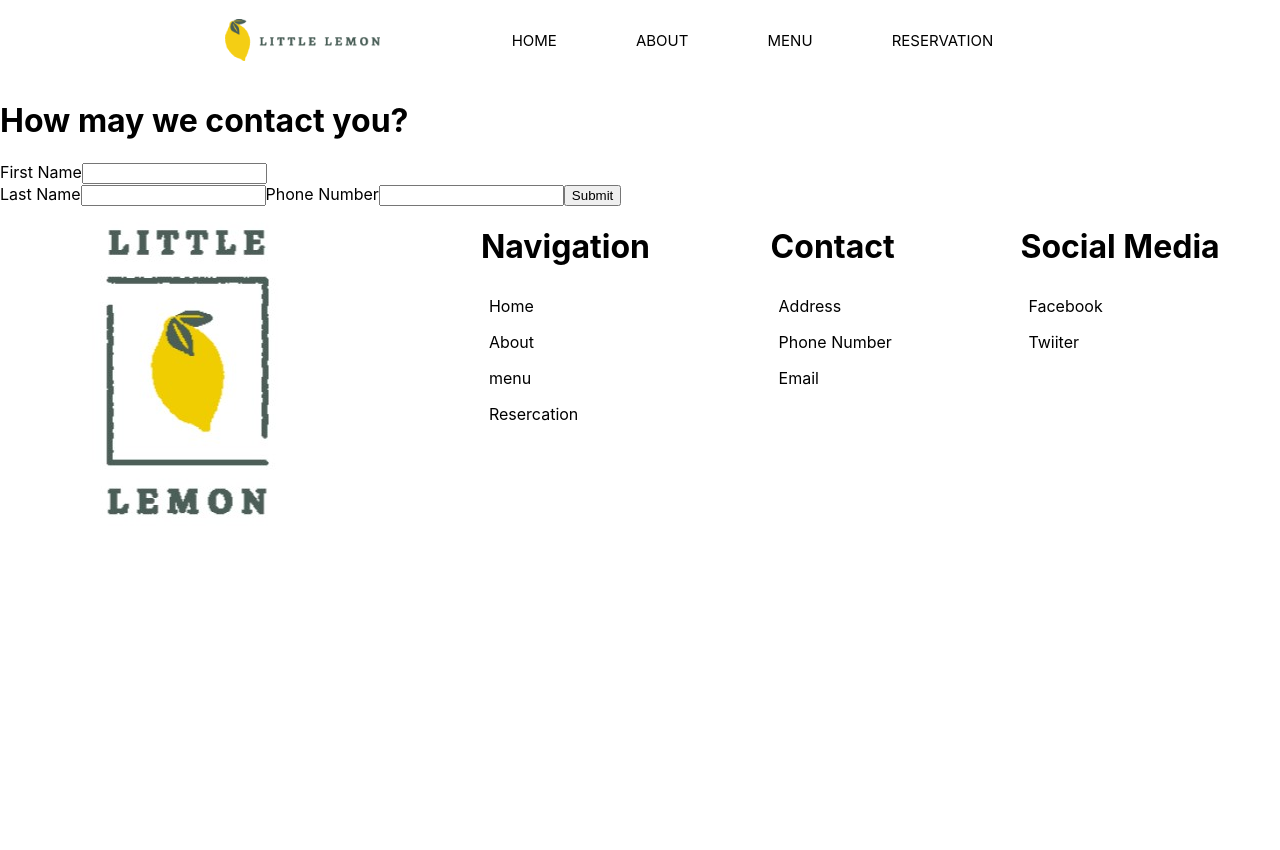
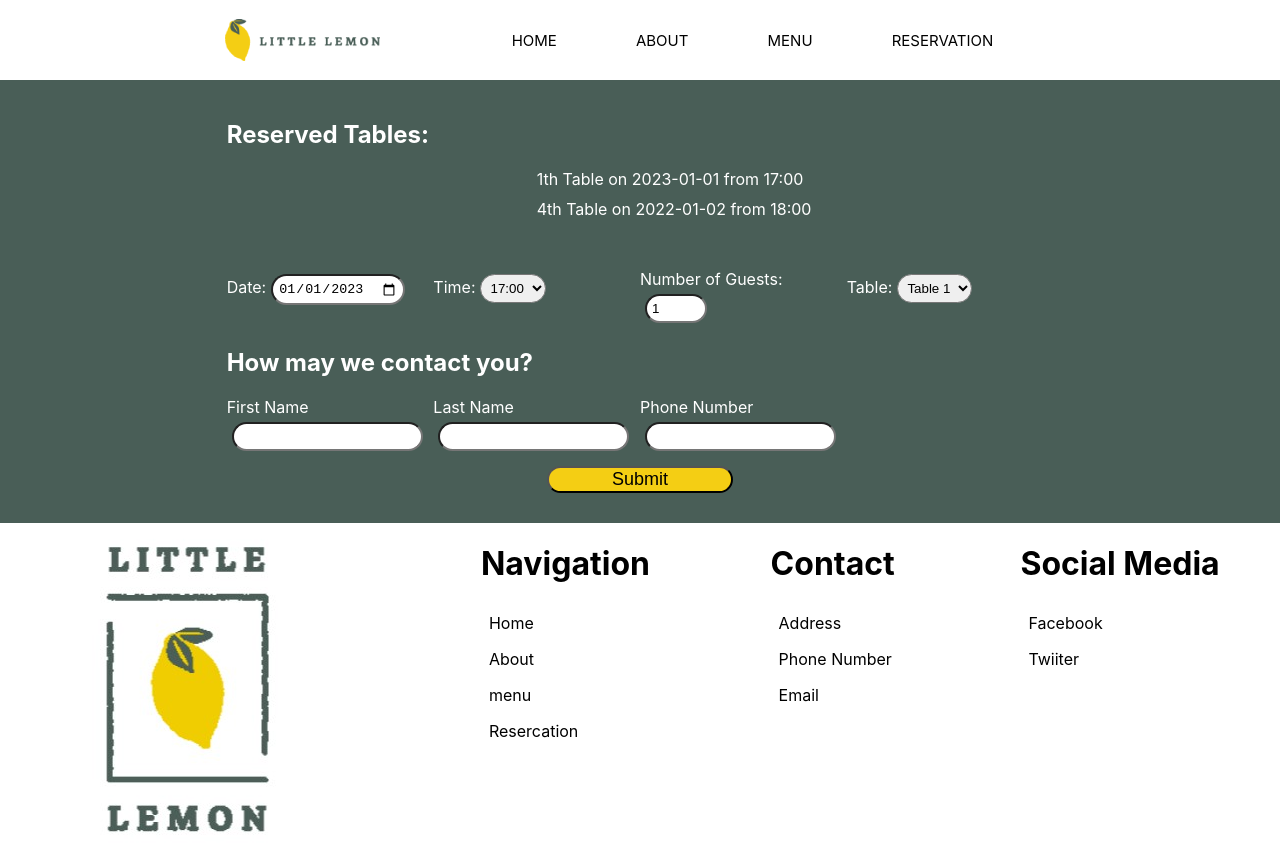
Before and after one commit to HermaeusMorea/little-lemon, a React (Create React App) app: page /BookingPage in a window 1280 px wide. Before the commit the page ends 800 px from the top, so only its background shows below. Built offline with nearby package versions, Linux system fonts and the light colour scheme.

Commit message:
finish this project

```diff
--- a/src/components/BookingPage.js
+++ b/src/components/BookingPage.js
@@ -1,9 +1,14 @@
 import React from 'react';
-import ContactForm from './ContactForm';
+import ShowReservedTables from './ShowReservedTables';
+import { TablesProvider } from './TablesContext';
+import FormikForm from './ChoosingTable';
 function BookingPage(props){
     return(
     <div>
-        <ContactForm/>
+        <TablesProvider>
+      <ShowReservedTables />
+        <FormikForm/>
+        </TablesProvider>
     </div>
    )
 }
--- /dev/null
+++ b/src/components/ChoosingTable.css
@@ -0,0 +1,60 @@
+.grid {
+  display: grid;
+  grid-template-columns: repeat(12, 1fr);
+  background-color: #495E57;
+  color: white;
+  padding: 20px;
+}
+
+.grid > div {
+  padding: 10px;
+}
+
+.grid label {
+  grid-column: 1 / span 2;
+}
+
+.grid .date {
+  grid-column: 3/ span 2;
+}
+.grid .time {
+    grid-column: 5 / span 2;
+  }
+  .grid .guests {
+    grid-column: 7 / span 2;
+  }
+
+.grid .table {
+  grid-column: 9 / span 2;
+}
+
+.grid select,input{
+    border-radius: 20px;
+    padding: 5px;
+    margin: 5px;
+}
+.grid button {
+  grid-column: 6 / span 2;
+  margin: 10px;
+  background-Color: #F4CE14;
+    color: black;
+font-Size: 18px;
+    border-radius: 20px;
+}
+
+.grid .error {
+  grid-column: 3 / span 2;
+  color: red;
+  font-size: 14px;
+}
+
+.grid .FirstName {
+    grid-column: 3/ span 2;
+  }
+
+  .grid .LastName {
+    grid-column: 5/ span 2;
+  }
+  .grid .Phone {
+    grid-column: 7/ span 2;
+  }
--- /dev/null
+++ b/src/components/ChoosingTable.js
@@ -0,0 +1,132 @@
+import { useFormik } from 'formik';
+import * as Yup from 'yup';
+import { TablesContext } from './TablesContext';
+import { useContext } from 'react';
+import './ChoosingTable.css'
+const FormikForm = () => {
+  const { tables, setTables } = useContext(TablesContext);
+  const tableOptions = [
+    { value: 1, label: 'Table 1' },
+    { value: 2, label: 'Table 2' },
+    { value: 3, label: 'Table 3' },
+    { value: 4, label: 'Table 4' },
+    { value: 5, label: 'Table 5' },
+  ];
+
+  const formik = useFormik({
+    initialValues: {
+      date: '2023-01-01',
+      time: '17:00',
+      guests: 1,
+      table: 1,
+      firstName: '',
+      lastName: '',
+      phoneNumber: '',
+    },
+    validationSchema: Yup.object({
+      date: Yup.date().required('Required'),
+      time: Yup.string().required('Required'),
+      guests: Yup.number().required('Required').min(1).max(10),
+      table: Yup.string().required('Required'),
+      firstName: Yup.string().required('Required'),
+      lastName: Yup.string().required('Required'),
+      phoneNumber: Yup.string().required('Required').matches(/^\d{10}$/, 'Must be a valid phone number'),
+    }),
+    onSubmit: (values,) => {
+      const exists = tables.some(table => table.id === `${values.table}${values.date}${values.time}`);
+      if (!exists) {
+        setTables([...tables, { id: `${values.table}${values.date}${values.time}`, tablenumber: values.table, date: values.date, time: values.time }]);
+        formik.setSubmitting(false);
+        alert("Reservation Succeed");
+      }
+      else {
+        alert("Already Reserved!");
+        formik.setSubmitting(false);
+      }
+    },
+  });
+
+  return (
+    <form onSubmit={formik.handleSubmit} className='grid'>
+      <label htmlFor="date" className='date'>Date:
+        <input type="date" {...formik.getFieldProps('date')} />
+        {formik.touched.date && formik.errors.date ? (
+          <div>{formik.errors.date}</div>
+        ) : null}
+      </label>
+
+      <label htmlFor="time" className='time'>Time:
+        <select {...formik.getFieldProps('time')}>
+          <option value="17:00">17:00</option>
+          <option value="18:00">18:00</option>
+          <option value="19:00">19:00</option>
+          <option value="20:00">20:00</option>
+          <option value="21:00">21:00</option>
+          <option value="22:00">22:00</option>
+        </select>
+        {formik.touched.time && formik.errors.time ? (
+          <div>{formik.errors.time}</div>
+        ) : null}
+      </label>
+
+
+      <label htmlFor="guests" className='guests'>Number of Guests:
+        <input type="number" {...formik.getFieldProps('guests')} min="1" max="10" />
+        {formik.touched.guests && formik.errors.guests ? (
+          <div>{formik.errors.guests}</div>
+        ) : null}
+      </label>
+
+
+      <label htmlFor="table" className='table'>Table:
+        <select {...formik.getFieldProps('table')}>
+          {tableOptions.map((option) => (
+            <option key={option.value} value={option.value}>
+              {option.label}
+            </option>))}
+        </select>
+        {formik.touched.table && formik.errors.table ? (
+          <div>{formik.errors.table}</div>
+        ) : null}
+      </label>
+
+      <h2>How may we contact you?</h2>
+      <label htmlFor="firstName" className='FirstName'>First Name
+      <input
+        id="firstName"
+        name="firstName"
+        type="text"
+        onChange={formik.handleChange}
+        value={formik.values.firstName}
+      />
+      </label>
+      {formik.errors.firstName && formik.touched.firstName ? <div>{formik.errors.firstName}</div> : null}
+      <label htmlFor="lastName" className='LastName'>Last Name
+      <input
+        id="lastName"
+        name="lastName"
+        type="text"
+        onChange={formik.handleChange}
+        value={formik.values.lastName
+        }
+      />
+      </label>
+      {formik.errors.lastName && formik.touched.lastName ? <div>{formik.errors.lastName}</div> : null}
+      <label htmlFor="phoneNumber" className='Phone'>Phone Number
+      <input
+        id="phoneNumber"
+        name="phoneNumber"
+        type="text"
+        onChange={formik.handleChange}
+        value={formik.values.phoneNumber}
+      />
+      {formik.errors.phoneNumber && formik.touched.phoneNumber ? <div>{formik.errors.phoneNumber}</div> : null}
+      </label>
+      <button type="submit" disabled={formik.isSubmitting}>
+        Submit
+      </button>
+    </form>
+  );
+};
+
+export default FormikForm;
--- a/src/components/ContactForm.js
+++ /dev/null
@@ -1,62 +0,0 @@
-import { useFormik } from 'formik';
-import * as Yup from 'yup';
-import './ContactForm'
-
-function ContactForm() {
-  const formik = useFormik({
-    initialValues: {
-      firstName: '',
-      lastName: '',
-      phoneNumber: '',
-    },
-    validationSchema: Yup.object({
-      firstName: Yup.string().required('Required'),
-      lastName: Yup.string().required('Required'),
-      phoneNumber: Yup.string().required('Required').matches(/^\d{10}$/, 'Must be a valid phone number'),
-    }),
-    onSubmit: values => {
-      alert('Reservation Succeeded!');
-    },
-  });
-
-  return (
-    <div className='Contact'>
-    <form onSubmit={formik.handleSubmit}>
-      <h1>How may we contact you?</h1>
-      <label htmlFor="firstName">First Name</label>
-      <input
-        id="firstName"
-        name="firstName"
-        type="text"
-        onChange={formik.handleChange}
-        value={formik.values.firstName}
-      />
-      {formik.errors.firstName && formik.touched.firstName ? <div>{formik.errors.firstName}</div> : null}
-      <br />
-
-      <label htmlFor="lastName">Last Name</label>
-      <input
-        id="lastName"
-        name="lastName"
-        type="text"
-        onChange={formik.handleChange}
-        value={formik.values.lastName
-}
-/>
-{formik.errors.lastName && formik.touched.lastName ? <div>{formik.errors.lastName}</div> : null}
-<label htmlFor="phoneNumber">Phone Number</label>
-<input
-     id="phoneNumber"
-     name="phoneNumber"
-     type="text"
-     onChange={formik.handleChange}
-     value={formik.values.phoneNumber}
-   />
-{formik.errors.phoneNumber && formik.touched.phoneNumber ? <div>{formik.errors.phoneNumber}</div> : null}
-<button type="submit">Submit</button>
-</form>
-</div>
-);
-};
-
-export default ContactForm;
--- /dev/null
+++ b/src/components/ShowReservedTables.css
@@ -0,0 +1,26 @@
+.grid {
+  display: grid;
+  grid-template-columns: repeat(12, 1fr);
+  background-color: #495E57;
+  color: white;
+}
+
+.grid > div {
+  padding: 10px;
+}
+
+.grid h2 {
+  grid-column: 3 / span 12;
+}
+
+.grid ul {
+  grid-column: 6/ span 6;
+  list-style: none;
+  margin: 0;
+  padding: 0;
+}
+
+.grid li {
+  grid-column: 1 / span 6;
+  margin-bottom: 10px;
+}
--- /dev/null
+++ b/src/components/ShowReservedTables.js
@@ -0,0 +1,20 @@
+import { TablesContext } from './TablesContext';
+import { useContext} from 'react';
+import './ShowReservedTables.css'
+function ShowReservedTables() {
+  const { tables} = useContext(TablesContext);
+
+
+  return (
+    <div className="grid">
+      <h2>Reserved Tables:</h2>
+      <ul>
+        {[...tables].map((table) => (
+          <li key={table.id}>{table.tablenumber}th Table on {table.date} from {table.time}</li>
+        ))}
+      </ul>
+    </div>
+  );
+}
+
+export default ShowReservedTables;
--- /dev/null
+++ b/src/components/TablesContext.js
@@ -0,0 +1,28 @@
+import { createContext, useState } from 'react';
+
+const TablesContext = createContext();
+
+function TablesProvider({ children }) {
+  const [tables, setTables] = useState([
+    {
+      id: `${'1'}${'2023-01-01'}${'17:00'}`,
+      tablenumber:1,
+      date: '2023-01-01',
+      time: '17:00',
+    },
+    {
+      id: `${'4'}${'2023-01-02'}${'18:00'}`,
+      tablenumber:4,
+      date: '2022-01-02',
+      time: '18:00',
+    },
+  ]);
+
+  return (
+    <TablesContext.Provider value={{ tables, setTables }}>
+      {children}
+    </TablesContext.Provider>
+  );
+}
+
+export { TablesContext, TablesProvider };
```
